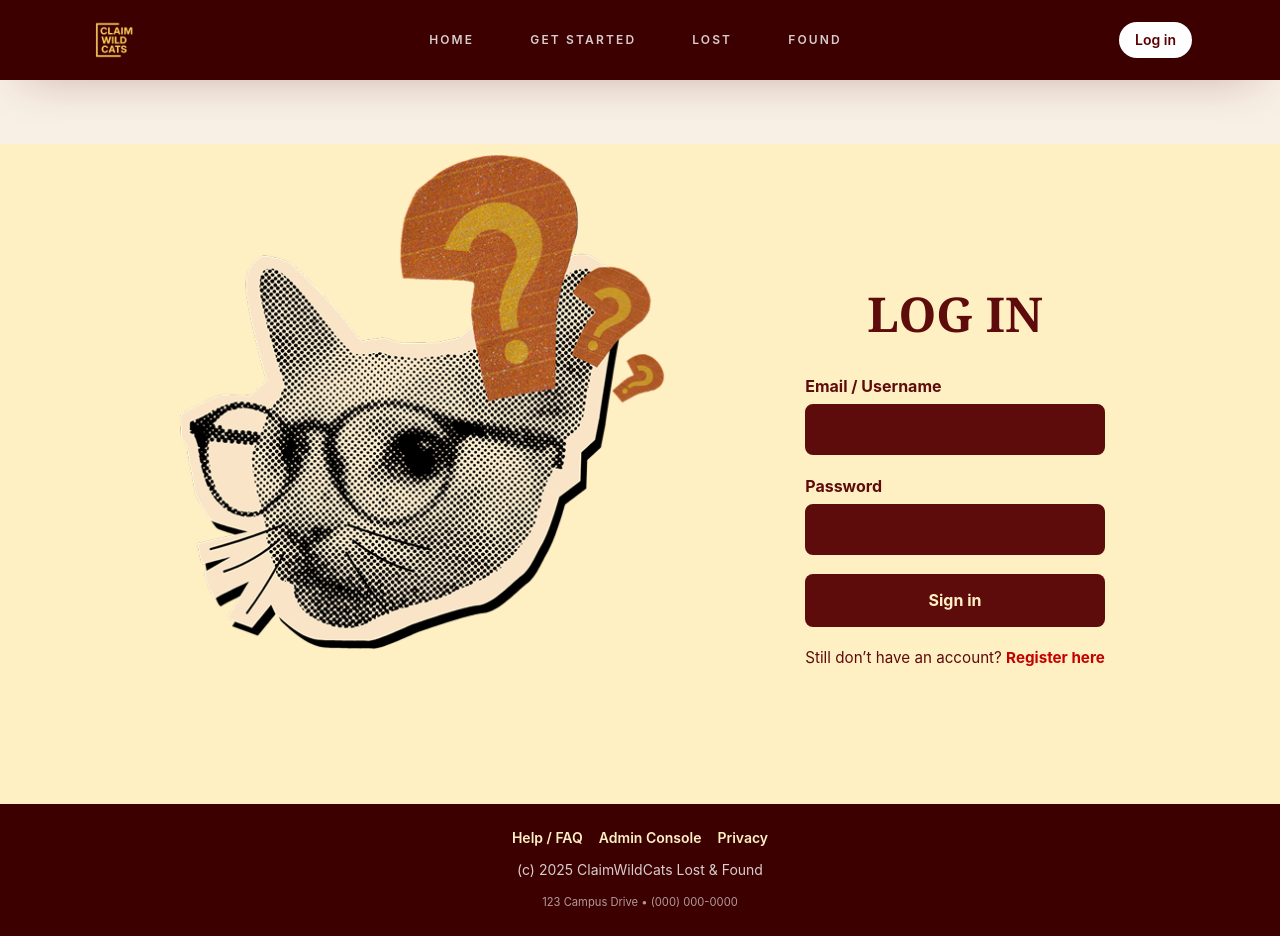
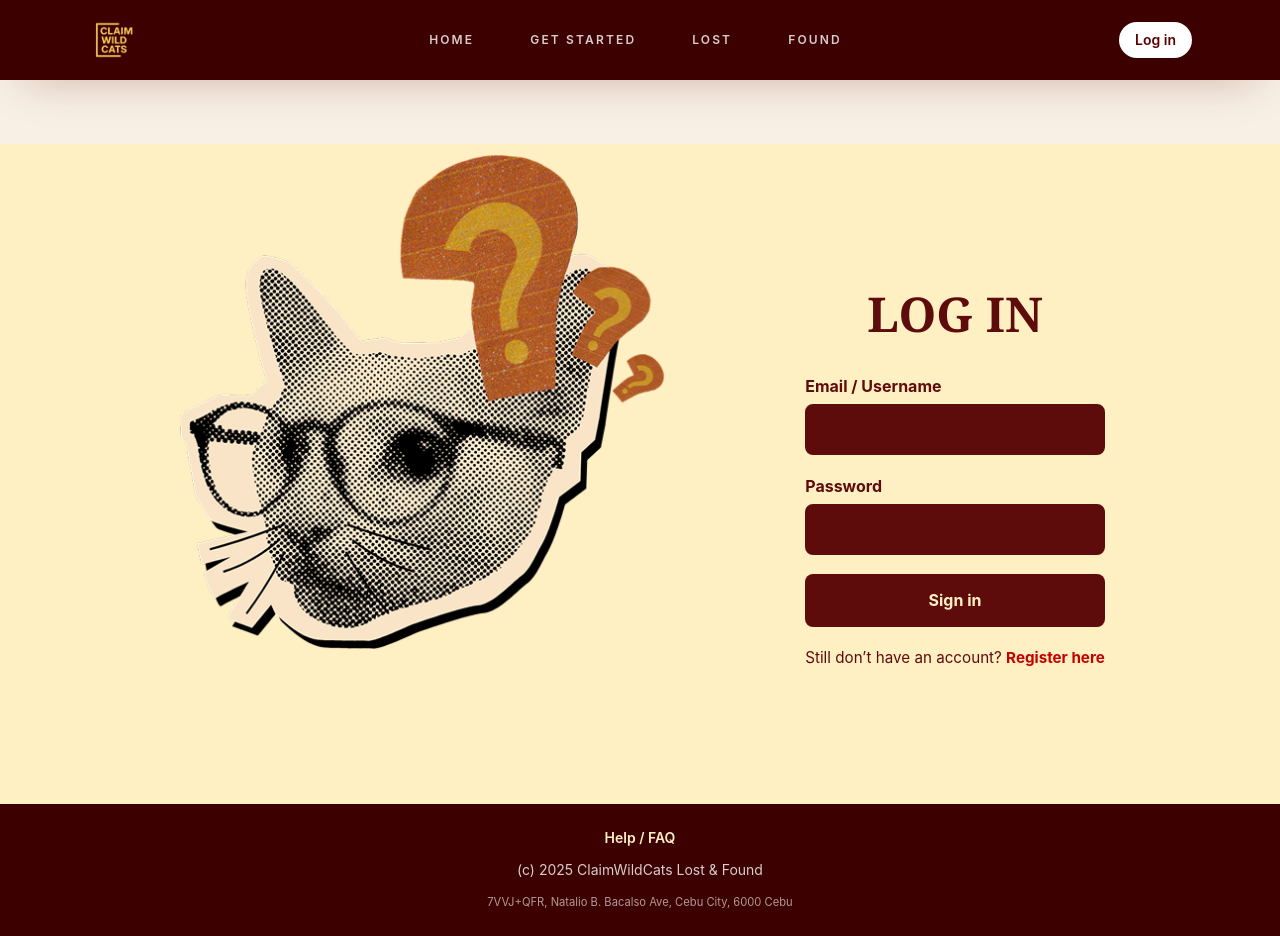
Before and after one commit to primzcm/ClaimWildCats, a React (Vite) app in the folder frontend/: page /auth/login in a window 1280 px wide. Built offline with nearby package versions, Linux system fonts and the light colour scheme; no server answers.

Commit message:
footer changes

```diff
--- a/frontend/src/App.jsx
+++ b/frontend/src/App.jsx
@@ -103,15 +103,9 @@ export default function App() {
             <Link to="/faq" className="hover:text-gold">
               Help / FAQ
             </Link>
-            <Link to="/admin" className="hover:text-gold">
-              Admin Console
-            </Link>
-            <Link to="/settings" className="hover:text-gold">
-              Privacy
-            </Link>
           </div>
           <p className="text-white/80">(c) {new Date().getFullYear()} ClaimWildCats Lost &amp; Found</p>
-          <small className="text-white/60">123 Campus Drive • (000) 000-0000</small>
+          <small className="text-white/60">7VVJ+QFR, Natalio B. Bacalso Ave, Cebu City, 6000 Cebu</small>
         </div>
       </footer>
     </div>
--- a/frontend/src/components/PageLayout.css
+++ b/frontend/src/components/PageLayout.css
@@ -8,7 +8,7 @@
 }
 
 .page-layout__header {
-  background: var(--color-burgundy-dark);
+  background: var(--surface-color);
   display: flex;
   flex-wrap: wrap;
   gap: 1rem 2rem;
--- a/frontend/src/pages/LoginPage.jsx
+++ b/frontend/src/pages/LoginPage.jsx
@@ -8,7 +8,7 @@ import './LoginPage.css';
 export function LoginPage() {
   const navigate = useNavigate();
   const location = useLocation();
-  const redirectTo = location.state?.from ?? '/me';
+  const redirectTo = location.state?.from ?? '/home';
 
   const [email, setEmail] = useState('');
   const [password, setPassword] = useState('');
```
Also changed, not shown: 1 other file (tests, documents, lock files or other folders).
